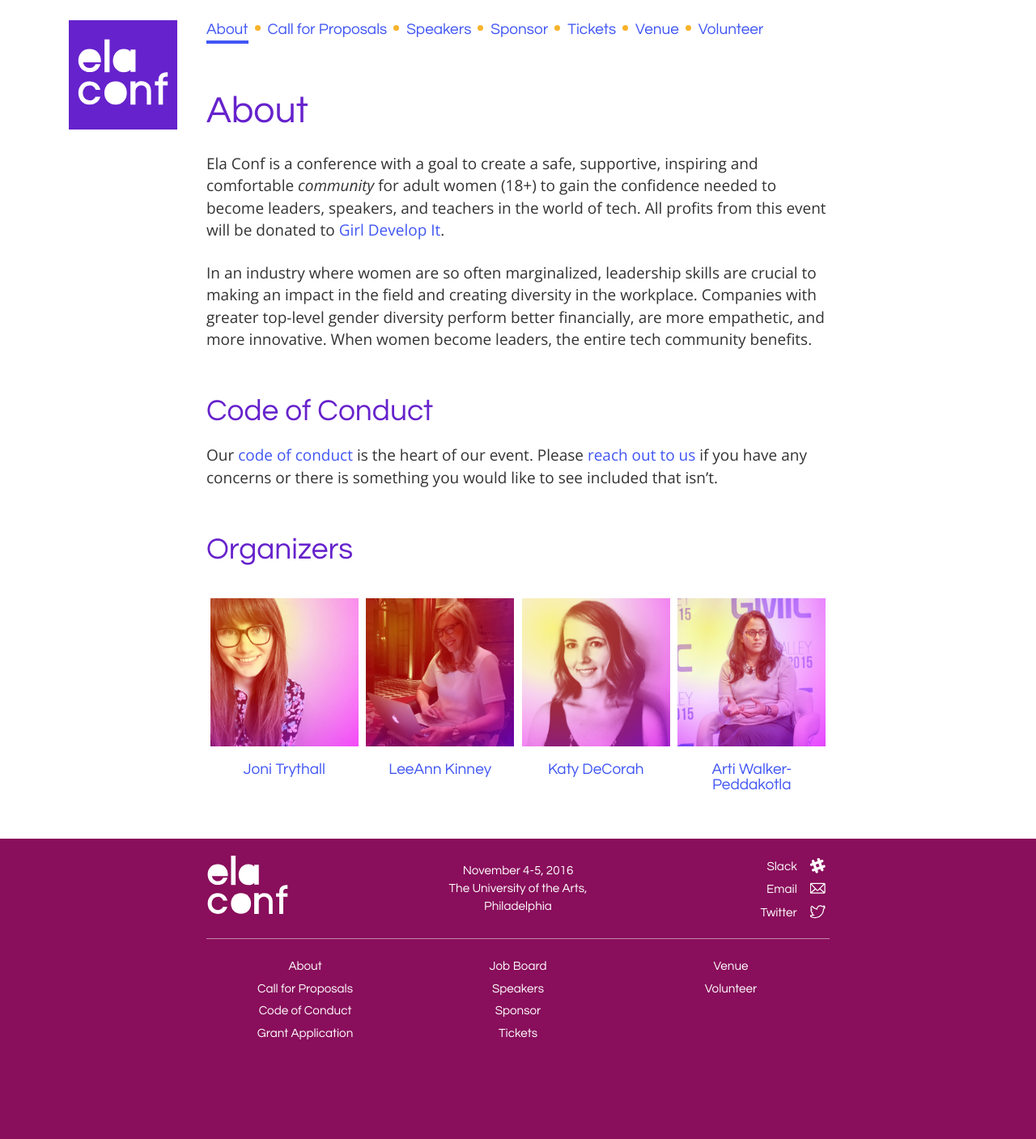
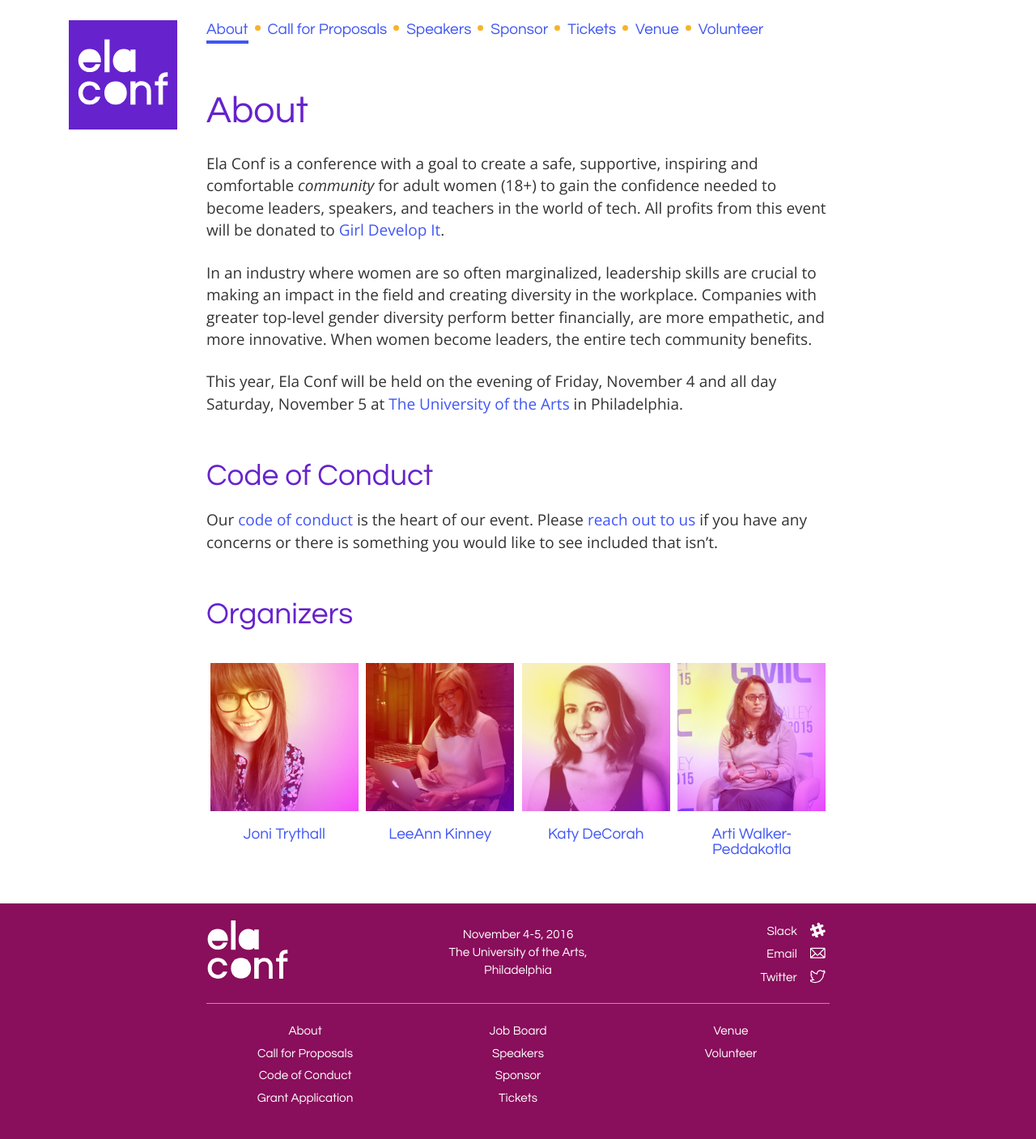
Before and after one commit to elaconf/elaconf.github.io, a Jekyll site: the page built from about/index.md, in a window 1280 px wide. Shown: the whole page at 81% size. Built offline with Jekyll 4.4.1, drawn with Linux system fonts in a browser that asks for light colours; before the commit the page ends 1328 px from its top, so only the background shows below that.

Commit message:
add date details

```diff
--- a/about/index.md
+++ b/about/index.md
@@ -7,6 +7,8 @@ order: 1
 Ela Conf is a conference with a goal to create a safe, supportive, inspiring and comfortable _community_ for adult women (18+) to gain the confidence needed to become leaders, speakers, and teachers in the world of tech. All profits from this event will be donated to [Girl Develop It](https://www.girldevelopit.com/).
 
 In an industry where women are so often marginalized, leadership skills are crucial to making an impact in the field and creating diversity in the workplace. Companies with greater top-level gender diversity perform better financially, are more empathetic, and more innovative. When women become leaders, the entire tech community benefits.
+
+This year, Ela Conf will be held on the evening of Friday, November 4 and all day Saturday, November 5 at [The University of the Arts](/venue/) in Philadelphia.
 
 ## Code of Conduct
 
```
